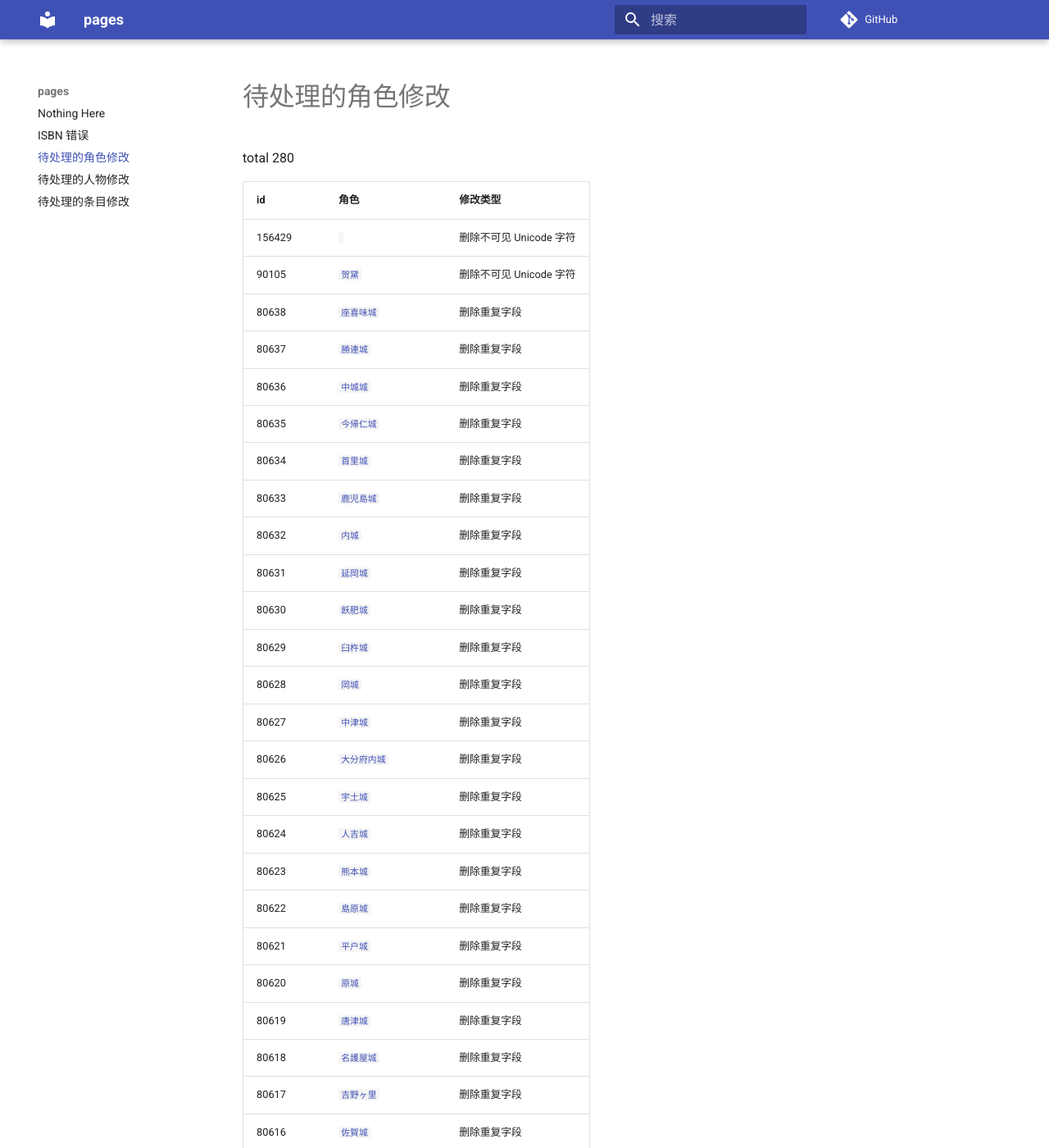
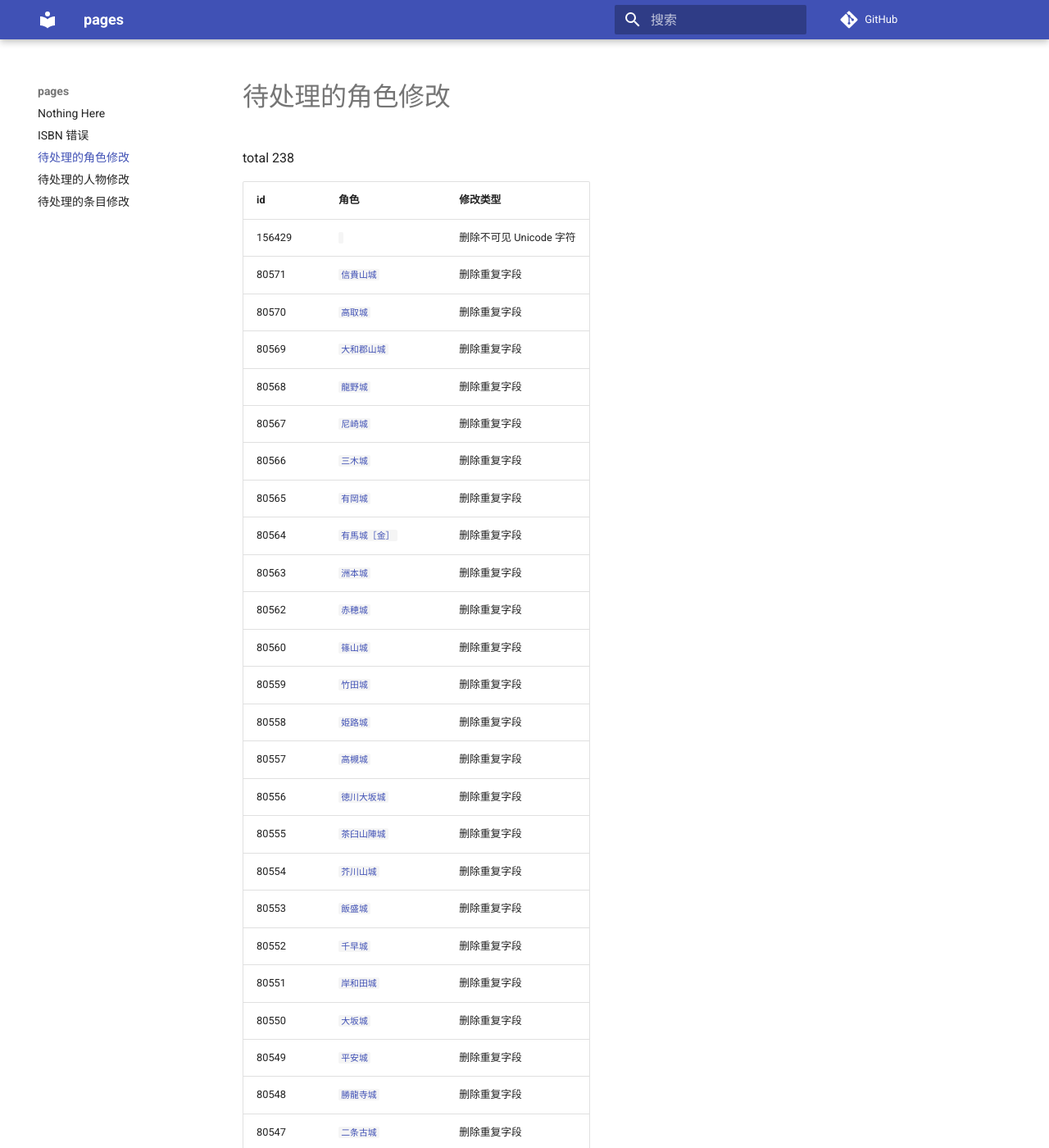
Before and after one commit to trim21/bangumi-pages, an MkDocs documentation site: the page built from docs/pending-character-changes.md, in a window 1280 px wide and 1400 px high. Shown: the whole window at 82% size. Built offline with MkDocs 1.6.1 and Material for MkDocs 9.7.7, drawn with Linux system fonts in a browser that asks for light colours; comment, search, counter and statistics services are not loaded; some of the changed text lies outside the part shown.

Commit message:
update pending-character-changes.md

```diff
--- a/docs/pending-character-changes.md
+++ b/docs/pending-character-changes.md
@@ -1,52 +1,10 @@
 # 待处理的角色修改
 
-total 280
+total 238
 
 | id | 角色 | 修改类型 |
 | --- | --- | --- |
 | 156429 | [`　`](https://bgm.tv/character/156429) | 删除不可见 Unicode 字符 |
-| 90105 | [`贺黛`](https://bgm.tv/character/90105) | 删除不可见 Unicode 字符 |
-| 80638 | [`座喜味城`](https://bgm.tv/character/80638) | 删除重复字段 |
-| 80637 | [`勝連城`](https://bgm.tv/character/80637) | 删除重复字段 |
-| 80636 | [`中城城`](https://bgm.tv/character/80636) | 删除重复字段 |
-| 80635 | [`今帰仁城`](https://bgm.tv/character/80635) | 删除重复字段 |
-| 80634 | [`首里城`](https://bgm.tv/character/80634) | 删除重复字段 |
-| 80633 | [`鹿児島城`](https://bgm.tv/character/80633) | 删除重复字段 |
-| 80632 | [`内城`](https://bgm.tv/character/80632) | 删除重复字段 |
-| 80631 | [`延岡城`](https://bgm.tv/character/80631) | 删除重复字段 |
-| 80630 | [`飫肥城`](https://bgm.tv/character/80630) | 删除重复字段 |
-| 80629 | [`臼杵城`](https://bgm.tv/character/80629) | 删除重复字段 |
-| 80628 | [`岡城`](https://bgm.tv/character/80628) | 删除重复字段 |
-| 80627 | [`中津城`](https://bgm.tv/character/80627) | 删除重复字段 |
-| 80626 | [`大分府内城`](https://bgm.tv/character/80626) | 删除重复字段 |
-| 80625 | [`宇土城`](https://bgm.tv/character/80625) | 删除重复字段 |
-| 80624 | [`人吉城`](https://bgm.tv/character/80624) | 删除重复字段 |
-| 80623 | [`熊本城`](https://bgm.tv/character/80623) | 删除重复字段 |
-| 80622 | [`島原城`](https://bgm.tv/character/80622) | 删除重复字段 |
-| 80621 | [`平戸城`](https://bgm.tv/character/80621) | 删除重复字段 |
-| 80620 | [`原城`](https://bgm.tv/character/80620) | 删除重复字段 |
-| 80619 | [`唐津城`](https://bgm.tv/character/80619) | 删除重复字段 |
-| 80618 | [`名護屋城`](https://bgm.tv/character/80618) | 删除重复字段 |
-| 80617 | [`吉野ヶ里`](https://bgm.tv/character/80617) | 删除重复字段 |
-| 80616 | [`佐賀城`](https://bgm.tv/character/80616) | 删除重复字段 |
-| 80615 | [`小倉城［祭］`](https://bgm.tv/character/80615) | 删除重复字段 |
-| 80589 | [`広島城`](https://bgm.tv/character/80589) | 删除重复字段 |
-| 80588 | [`吉田郡山城`](https://bgm.tv/character/80588) | 删除重复字段 |
-| 80587 | [`備中松山城`](https://bgm.tv/character/80587) | 删除重复字段 |
-| 80586 | [`鬼ノ城`](https://bgm.tv/character/80586) | 删除重复字段 |
-| 80585 | [`津山城`](https://bgm.tv/character/80585) | 删除重复字段 |
-| 80584 | [`岡山城`](https://bgm.tv/character/80584) | 删除重复字段 |
-| 80583 | [`備中高松城`](https://bgm.tv/character/80583) | 删除重复字段 |
-| 80582 | [`浜田城`](https://bgm.tv/character/80582) | 删除重复字段 |
-| 80581 | [`津和野城`](https://bgm.tv/character/80581) | 删除重复字段 |
-| 80580 | [`月山富田城`](https://bgm.tv/character/80580) | 删除重复字段 |
-| 80579 | [`松江城`](https://bgm.tv/character/80579) | 删除重复字段 |
-| 80578 | [`若桜鬼ヶ城`](https://bgm.tv/character/80578) | 删除重复字段 |
-| 80577 | [`米子城`](https://bgm.tv/character/80577) | 删除重复字段 |
-| 80575 | [`雑賀城`](https://bgm.tv/character/80575) | 删除重复字段 |
-| 80574 | [`和歌山城`](https://bgm.tv/character/80574) | 删除重复字段 |
-| 80573 | [`柳生城`](https://bgm.tv/character/80573) | 删除重复字段 |
-| 80572 | [`多聞山城`](https://bgm.tv/character/80572) | 删除重复字段 |
 | 80571 | [`信貴山城`](https://bgm.tv/character/80571) | 删除重复字段 |
 | 80570 | [`高取城`](https://bgm.tv/character/80570) | 删除重复字段 |
 | 80569 | [`大和郡山城`](https://bgm.tv/character/80569) | 删除重复字段 |
```
